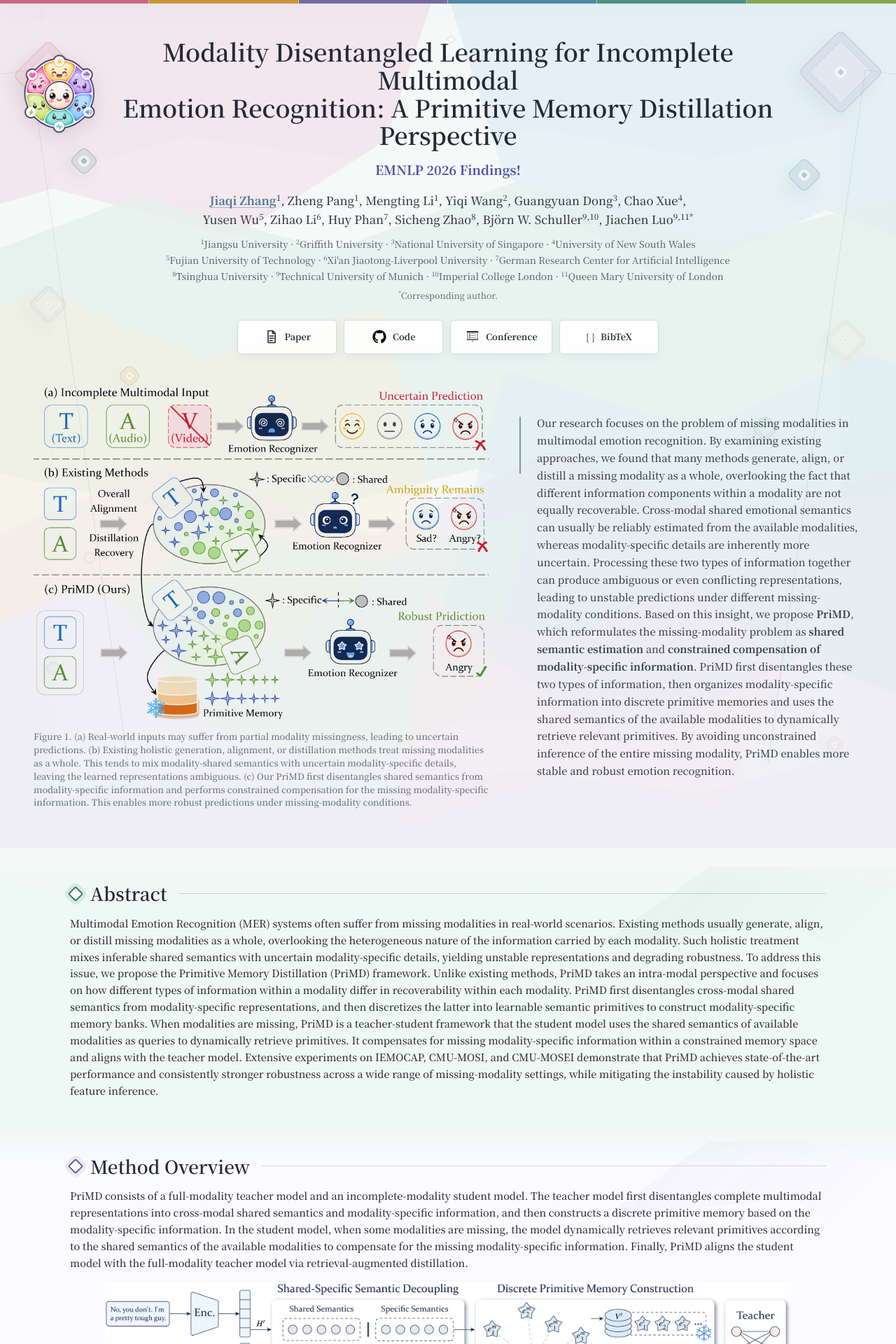
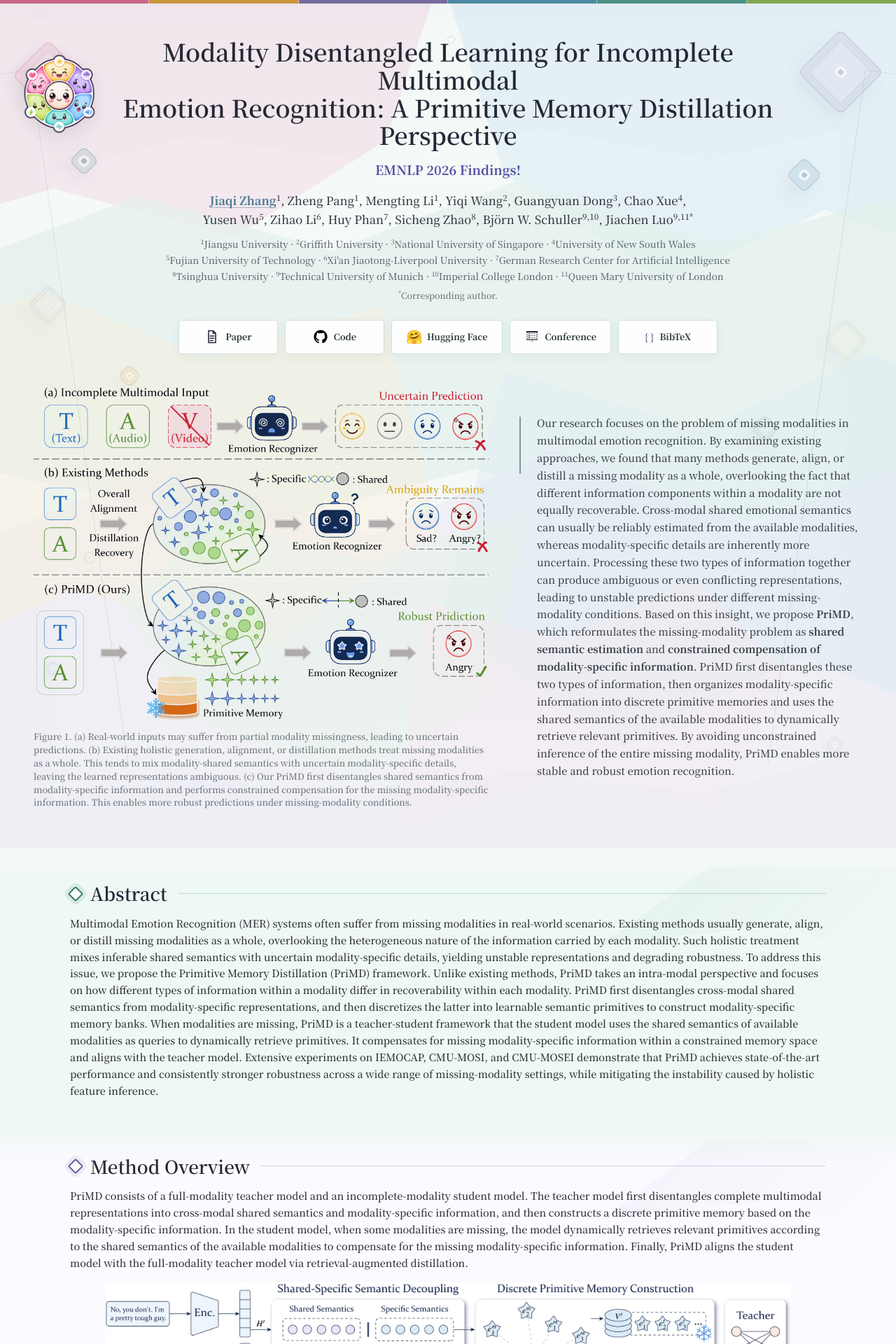
Before and after one commit to JiaqiZhang-Sengoku/JiaqiZhang-Sengoku.github.io, a Jekyll site: the page built from Web/PriMD/index.html, in a window 1280 px wide. Shown: the top 1920 px of the page at 70% size. Built offline with Jekyll 4.4.1, drawn with Linux system fonts in a browser that asks for light colours.

Commit message:
20260707

```diff
--- a/Web/PriMD/index.html
+++ b/Web/PriMD/index.html
@@ -15,7 +15,7 @@ layout: null
   <link rel="shortcut icon" type="image/webp" href="/Web/PriMD/PriMD_Logo.webp?v=20260829-hd">
   <link rel="preload" href="/assets/fonts/noto-serif-sc-latin-vf.woff2?v=20260829" as="font" type="font/woff2" crossorigin>
   <link rel="stylesheet" href="/assets/css/noto-serif-sc.css?v=20260829">
-  <link rel="stylesheet" href="/Web/PriMD/styles.css?v=20260830-spacing-flow-copy">
+  <link rel="stylesheet" href="/Web/PriMD/styles.css?v=20260926-hugging-face">
 </head>
 <body>
   <main>
@@ -92,6 +92,10 @@ layout: null
           <a class="paper-link" href="https://github.com/JiaqiZhang-Sengoku/PriMD" target="_blank" rel="noreferrer">
             <img src="/Web/PriMD/Figures/GitHub.svg" alt="">
             <span>Code</span>
+          </a>
+          <a class="paper-link" href="https://huggingface.co/JiaqiZhang-Sengoku/PriMD" target="_blank" rel="noopener noreferrer">
+            <span class="paper-link__emoji" aria-hidden="true">&#129303;</span>
+            <span>Hugging Face</span>
           </a>
           <a class="paper-link" href="https://2026.emnlp.org/" target="_blank" rel="noreferrer">
             <img src="/Web/PriMD/Figures/Conference.svg" alt="">
--- a/Web/PriMD/styles.css
+++ b/Web/PriMD/styles.css
@@ -592,6 +592,16 @@ h1 {
   object-fit: contain;
 }
 
+.paper-link__emoji {
+  display: inline-grid;
+  place-items: center;
+  width: 22px;
+  height: 22px;
+  font-family: "Segoe UI Emoji", "Apple Color Emoji", sans-serif;
+  font-size: 19px;
+  line-height: 1;
+}
+
 .link-symbol {
   color: var(--violet);
   font-size: 13.3px;
@@ -1568,6 +1578,10 @@ code {
     font-size: 11.6px;
   }
 
+  .link-row > .paper-link:last-child:nth-child(odd) {
+    grid-column: 1 / -1;
+  }
+
 }
 
 @media (prefers-reduced-motion: reduce) {
```
Also changed, not shown: _pages/includes/pub.md (+1 -1 lines), assets/css/main.scss (+17 -0 lines).
